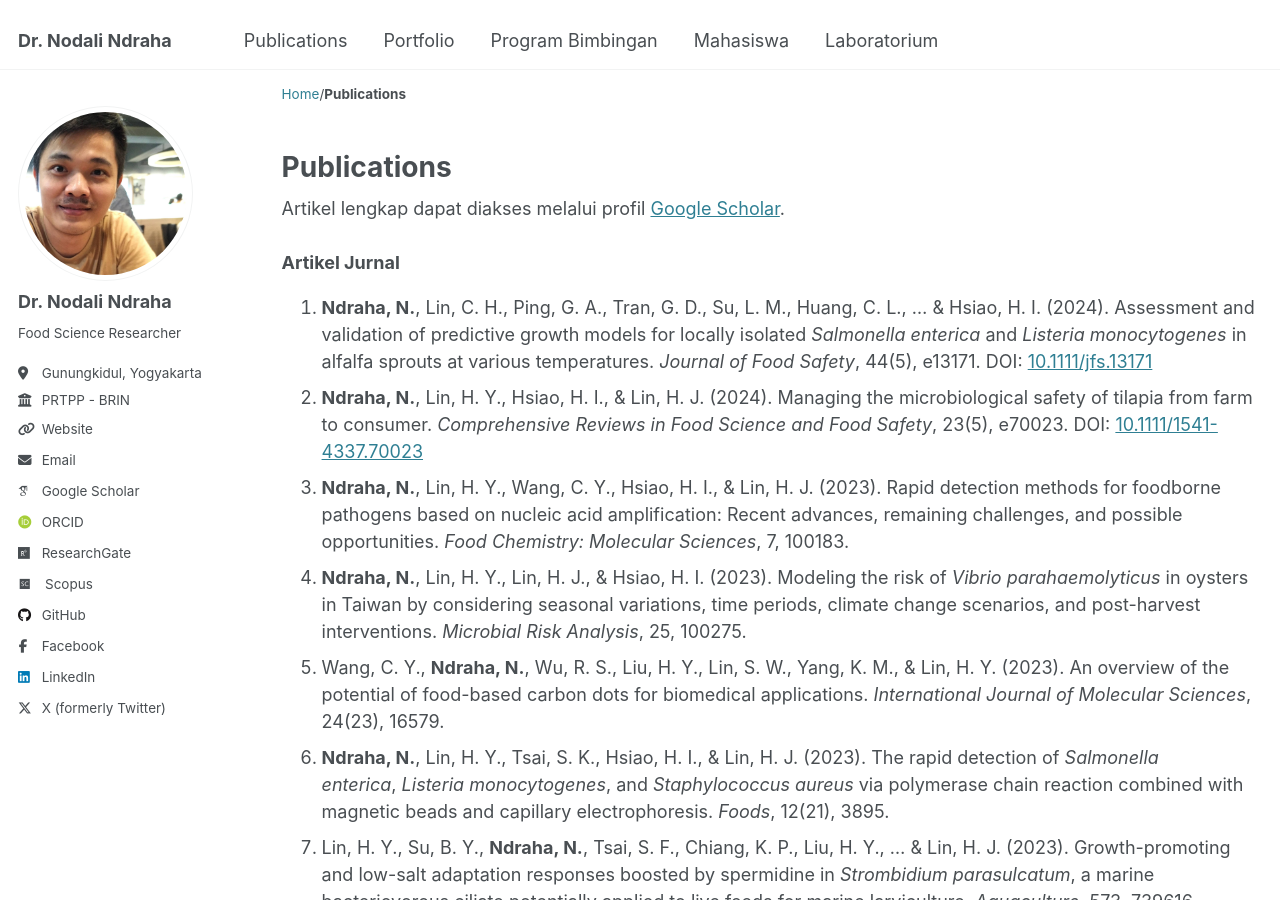
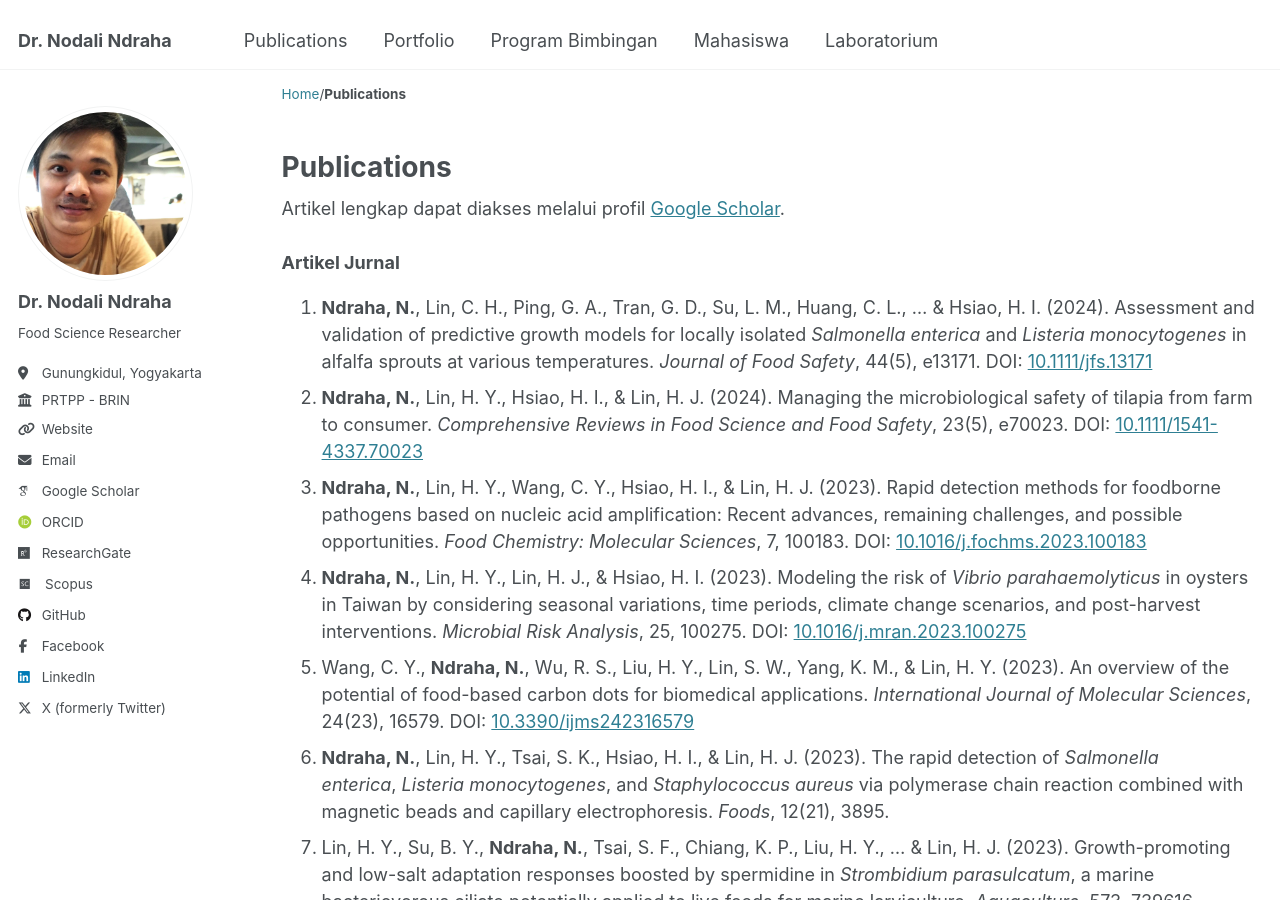
Before and after one commit to nndraha/nodali.github.io, a Jekyll site: the page built from _pages/publications.html, in a window 1280 px wide and 900 px high. Built offline with Jekyll 4.4.1, drawn with Linux system fonts in a browser that asks for light colours; some web fonts are replaced.

Commit message:
Update publications.html

```diff
--- a/_pages/publications.html
+++ b/_pages/publications.html
@@ -15,9 +15,9 @@ author_profile: true
 <ol>
   <li><strong>Ndraha, N.</strong>, Lin, C. H., Ping, G. A., Tran, G. D., Su, L. M., Huang, C. L., … &amp; Hsiao, H. I. (2024). Assessment and validation of predictive growth models for locally isolated <em>Salmonella enterica </em>and <em>Listeria monocytogenes</em> in alfalfa sprouts at various temperatures. <em>Journal of Food Safety</em>, 44(5), e13171. DOI: <a href="https://doi.org/10.1111/jfs.13171">10.1111/jfs.13171</a></li>
   <li><strong>Ndraha, N.</strong>, Lin, H. Y., Hsiao, H. I., &amp; Lin, H. J. (2024). Managing the microbiological safety of tilapia from farm to consumer. <em>Comprehensive Reviews in Food Science and Food Safety</em>, 23(5), e70023. DOI: <a href="https://doi.org/10.1111/1541-4337.70023">10.1111/1541-4337.70023</a></li>
-  <li><strong>Ndraha, N.</strong>, Lin, H. Y., Wang, C. Y., Hsiao, H. I., &amp; Lin, H. J. (2023). Rapid detection methods for foodborne pathogens based on nucleic acid amplification: Recent advances, remaining challenges, and possible opportunities. <em>Food Chemistry: Molecular Sciences</em>, 7, 100183.</li>
-  <li><strong>Ndraha, N.</strong>, Lin, H. Y., Lin, H. J., &amp; Hsiao, H. I. (2023). Modeling the risk of <em>Vibrio parahaemolyticus</em> in oysters in Taiwan by considering seasonal variations, time periods, climate change scenarios, and post-harvest interventions. <em>Microbial Risk Analysis</em>, 25, 100275.</li>
-  <li>Wang, C. Y., <strong>Ndraha, N.</strong>, Wu, R. S., Liu, H. Y., Lin, S. W., Yang, K. M., &amp; Lin, H. Y. (2023). An overview of the potential of food-based carbon dots for biomedical applications. <em>International Journal of Molecular Sciences</em>, 24(23), 16579.</li>
+  <li><strong>Ndraha, N.</strong>, Lin, H. Y., Wang, C. Y., Hsiao, H. I., &amp; Lin, H. J. (2023). Rapid detection methods for foodborne pathogens based on nucleic acid amplification: Recent advances, remaining challenges, and possible opportunities. <em>Food Chemistry: Molecular Sciences</em>, 7, 100183. DOI: <a href="https://doi.org/10.1016/j.fochms.2023.100183">10.1016/j.fochms.2023.100183</a></li>
+  <li><strong>Ndraha, N.</strong>, Lin, H. Y., Lin, H. J., &amp; Hsiao, H. I. (2023). Modeling the risk of <em>Vibrio parahaemolyticus</em> in oysters in Taiwan by considering seasonal variations, time periods, climate change scenarios, and post-harvest interventions. <em>Microbial Risk Analysis</em>, 25, 100275. DOI: <a href="https://doi.org/10.1016/j.mran.2023.100275">10.1016/j.mran.2023.100275</a></li>
+  <li>Wang, C. Y., <strong>Ndraha, N.</strong>, Wu, R. S., Liu, H. Y., Lin, S. W., Yang, K. M., &amp; Lin, H. Y. (2023). An overview of the potential of food-based carbon dots for biomedical applications. <em>International Journal of Molecular Sciences</em>, 24(23), 16579. DOI: <a href="https://doi.org/10.3390/ijms242316579">10.3390/ijms242316579</a></li>
   <li><strong>Ndraha, N.</strong>, Lin, H. Y., Tsai, S. K., Hsiao, H. I., &amp; Lin, H. J. (2023). The rapid detection of <em>Salmonella enterica</em>, <em>Listeria monocytogenes</em>, and <em>Staphylococcus aureus</em> via polymerase chain reaction combined with magnetic beads and capillary electrophoresis. <em>Foods</em>, 12(21), 3895.</li>
   <li>Lin, H. Y., Su, B. Y., <strong>Ndraha, N.</strong>, Tsai, S. F., Chiang, K. P., Liu, H. Y., … &amp; Lin, H. J. (2023). Growth-promoting and low-salt adaptation responses boosted by spermidine in <em>Strombidium parasulcatum</em>, a marine bacteriovorous ciliate potentially applied to live feeds for marine larviculture. <em>Aquaculture</em>, 573, 739616.</li>
   <li><strong>Ndraha, N.</strong>, Huang, L., Wu, V. C., &amp; Hsiao, H. I. (2022). <em>Vibrio parahaemolyticus</em> in seafood: Recent progress in understanding influential factors at harvest and food-safety intervention approaches. <em>Current Opinion in Food Science</em>, 48, 100927.</li>
```
